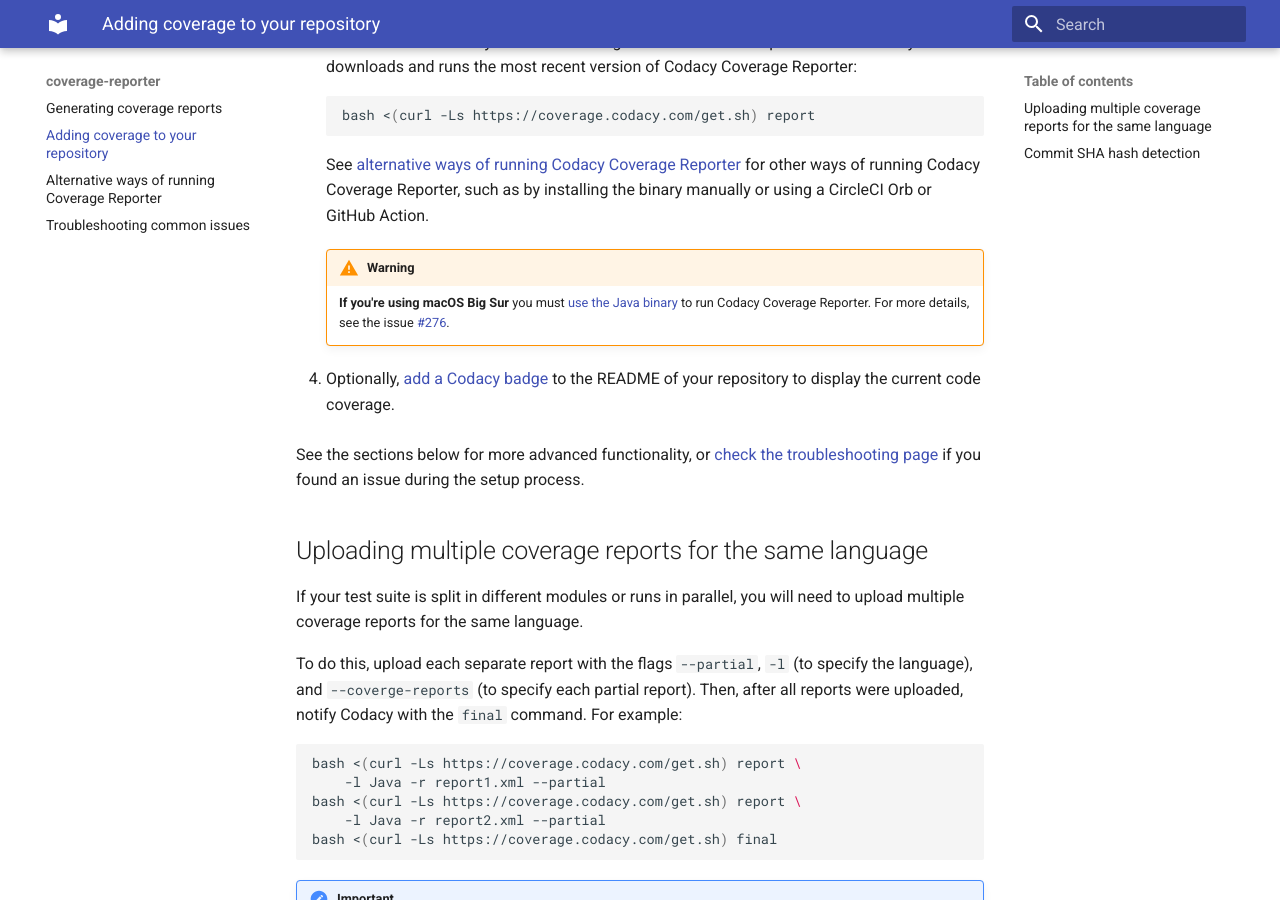
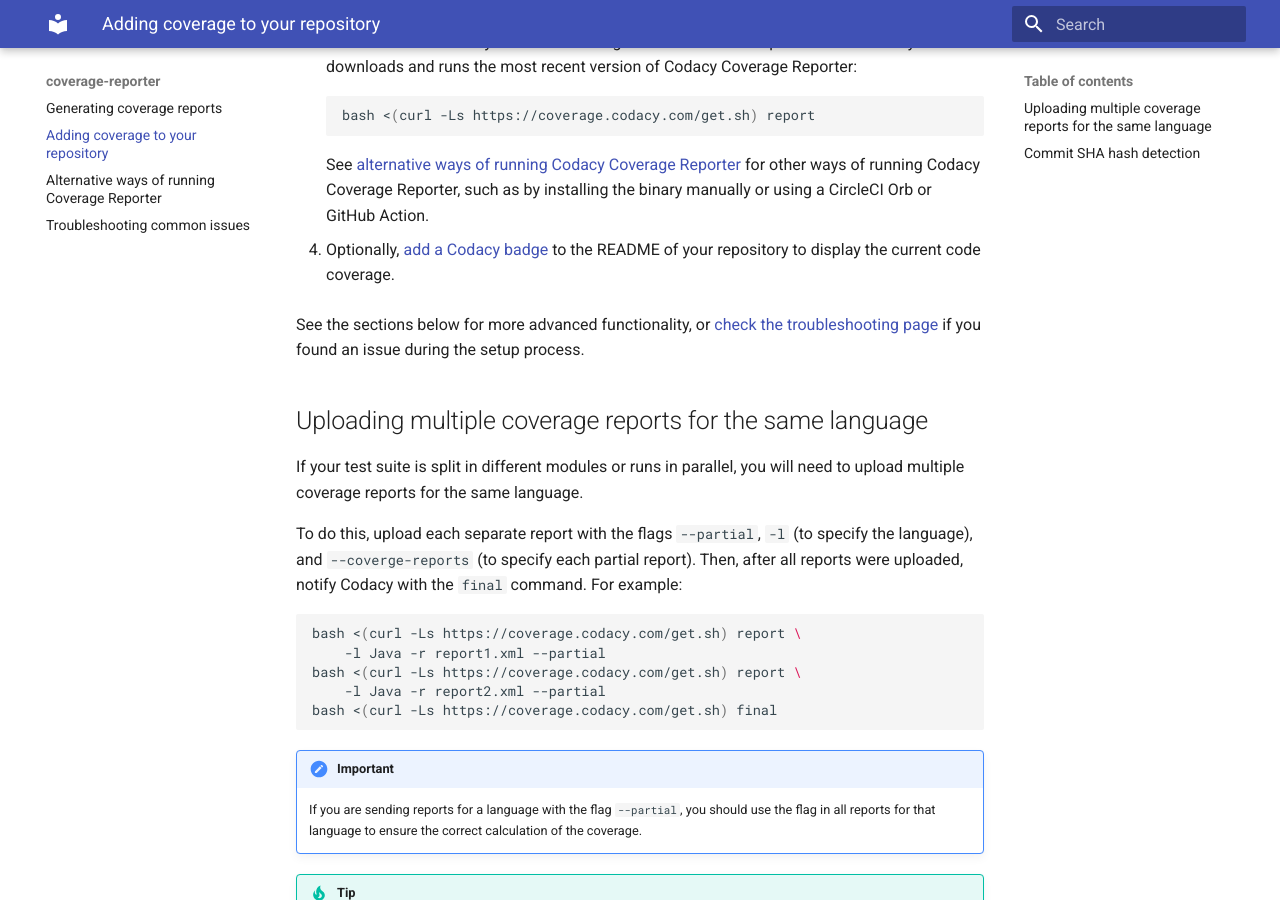
Before and after one commit to codacy/codacy-coverage-reporter, an MkDocs documentation site: the page built from docs/adding-coverage-to-your-repository.md, in a window 1280 px wide and 900 px high, scrolled down 1419 px. Built offline with MkDocs 1.6.1 and Material for MkDocs 9.7.7, drawn with Linux system fonts in a browser that asks for light colours.

Commit message:
clean: Remove Big Sur warnings

````diff
--- a/docs/adding-coverage-to-your-repository.md
+++ b/docs/adding-coverage-to-your-repository.md
@@ -48,9 +48,6 @@
     ```
 
     See [alternative ways of running Codacy Coverage Reporter](alternative-ways-of-running-coverage-reporter.md) for other ways of running Codacy Coverage Reporter, such as by installing the binary manually or using a CircleCI Orb or GitHub Action.
-
-    !!! warning
-        **If you're using macOS Big Sur** you must [use the Java binary](alternative-ways-of-running-coverage-reporter.md#java) to run Codacy Coverage Reporter. For more details, see the issue [#276](https://github.com/codacy/codacy-coverage-reporter/issues/276).
 
 1.  Optionally, [add a Codacy badge](https://docs.codacy.com/repositories/badges/) to the README of your repository to display the current code coverage.
 
````
Also changed, not shown: README.md (+0 -2 lines), docs/alternative-ways-of-running-coverage-reporter.md (+0 -3 lines).
